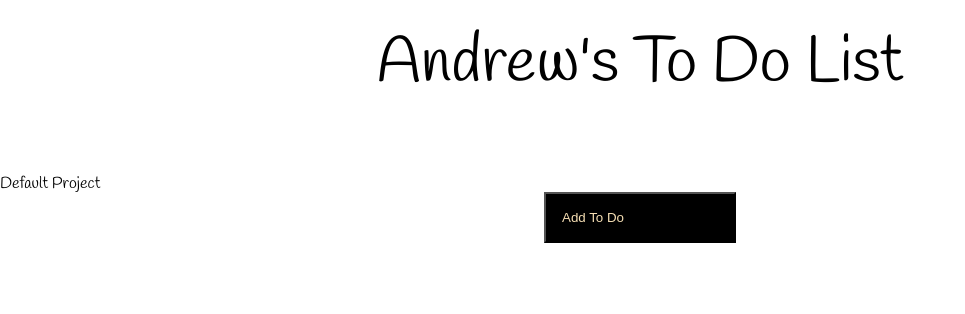
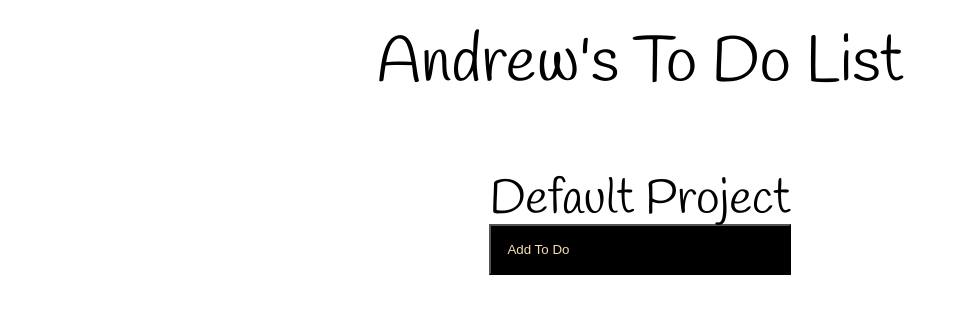
Before and after one commit to AndreiTotoro/to-do-list, a website built with webpack: page dist/index.html in a window 1280 px wide. Shown: the whole page, without its empty margins (0-965 px from the left). Built offline with nearby package versions, Linux system fonts and the light colour scheme.

Commit message:
Finished Default Project

```diff
--- a/src/pageLoad.css
+++ b/src/pageLoad.css
@@ -23,7 +23,7 @@ body{
     justify-content: space-between;
     margin: auto;
     padding: 1rem;
-    width: 15vw;
+    width: 70%;
 }
 
 .newToDoButton{
@@ -34,5 +34,18 @@ body{
     justify-content: space-between;
     margin: auto;
     padding: 1rem;
-    width: 15vw;
+    width: 100%;
 }
+
+.defaultProjectContainer{
+    display: flex;
+    flex-wrap: wrap ;
+    justify-content: center;
+    text-align: center;
+    width: 20rem;
+    margin: auto;
+}
+
+.defaultProjectTitle{
+    font-size: 3rem;
+}
--- a/src/pageLoad.js
+++ b/src/pageLoad.js
@@ -15,7 +15,8 @@ const domElements = {
     })
     return button
     },
-    defaultProjectContainer: elementCreator().divMaker('defaultProject'),
+    defaultProjectContainer: elementCreator().divMaker('defaultProjectContainer'),
+    projectInfoContainer: elementCreator().divMaker('projectInfoContainer'),
     defaultProjectTitle: elementCreator().elMaker("h1", "Default Project", "defaultProjectTitle")
 }
 
@@ -41,8 +42,9 @@ const pageLoad = () =>{
     elementCreator().bodyAppender(domElements.main)
     elementCreator().appender(domElements.main, domElements.logo)
     elementCreator().bodyAppender(domElements.defaultProjectContainer)
-    elementCreator().appender(domElements.defaultProjectContainer, domElements.defaultProjectTitle)
-    elementCreator().appender(domElements.defaultProjectContainer, domElements.newToDoButton())
+    elementCreator().appender(domElements.defaultProjectContainer, domElements.projectInfoContainer)
+    elementCreator().appender(domElements.projectInfoContainer, domElements.defaultProjectTitle)
+    elementCreator().appender(domElements.projectInfoContainer, domElements.newToDoButton())
 }
 
 export {pageLoad}
```
Also changed, not shown: dist/bundle.js.
